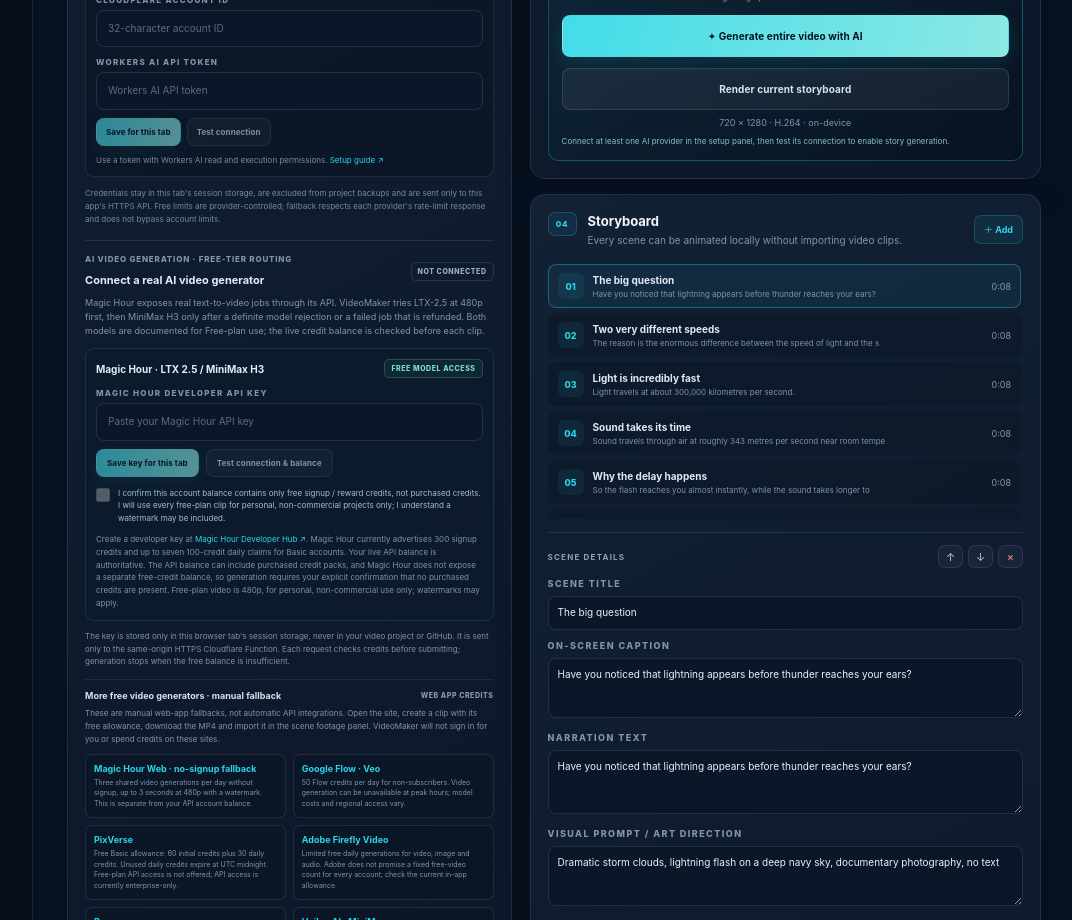
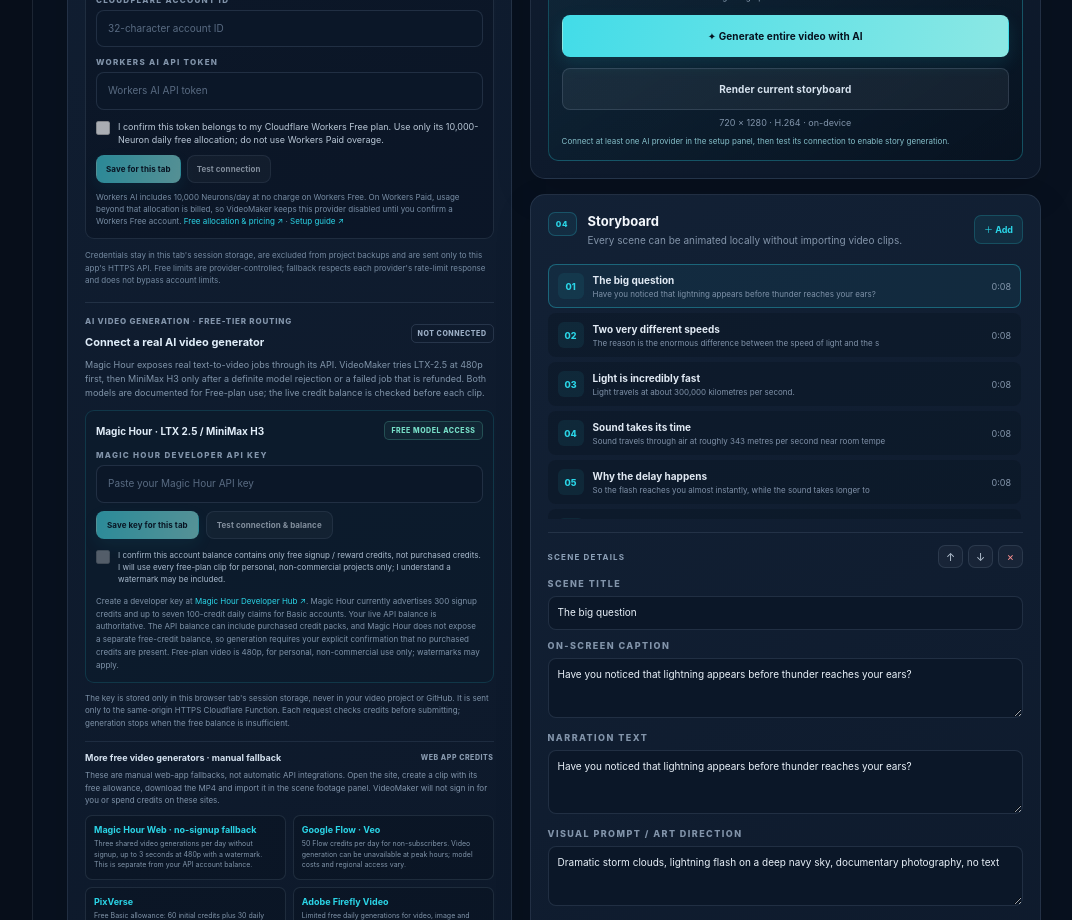
Before and after one commit to narayananagapuri25/VideoMaker, a React (Vite) app: page / in a window 1280 px wide. Shown: the part 1180-2100 px from the top of the page, without its empty margins (205-1277 px from the left). Built offline with nearby package versions, Linux system fonts and the light colour scheme; no server answers.

Commit message:
Add explicit Workers Free quota confirmation and billing disclosure

```diff
--- a/src/components/AIProviderConnections.tsx
+++ b/src/components/AIProviderConnections.tsx
@@ -1,7 +1,10 @@
 import { useState } from "react";
 import {
   clearSecondaryAIKey,
+  confirmCloudflareFreeUseOnly,
   getSecondaryAIProviderHeaders,
+  hasCloudflareAIKey,
+  hasCloudflareFreeUseOnlyConfirmation,
   hasSecondaryAIKey,
   saveCloudflareAIConnection,
   saveSecondaryAIKey,
@@ -45,8 +48,9 @@ export default function AIProviderConnections({ onConnectionChange }: Props) {
   const [saved, setSaved] = useState<Record<string, boolean>>({
     groq: hasSecondaryAIKey("groq"),
     openrouter: hasSecondaryAIKey("openrouter"),
-    cloudflare: hasSecondaryAIKey("cloudflare"),
+    cloudflare: hasCloudflareAIKey(),
   });
+  const [cloudflareFreeOnly, setCloudflareFreeOnly] = useState(() => hasCloudflareFreeUseOnlyConfirmation());
   const [tests, setTests] = useState<Record<string, TestState | undefined>>({});
   const [testing, setTesting] = useState<string | null>(null);
 
@@ -67,6 +71,7 @@ export default function AIProviderConnections({ onConnectionChange }: Props) {
       saveCloudflareAIConnection(inputs.cloudflareAccount || "", inputs.cloudflareToken || "");
       setInputs((current) => ({ ...current, cloudflareToken: "", cloudflareAccount: "" }));
       setSaved((current) => ({ ...current, cloudflare: true }));
+      setCloudflareFreeOnly(false);
       setTests((current) => ({ ...current, cloudflare: undefined }));
       onConnectionChange?.();
     } catch (error) {
@@ -74,8 +79,23 @@ export default function AIProviderConnections({ onConnectionChange }: Props) {
     }
   }
 
+  function handleCloudflareFreeUseChange(checked: boolean) {
+    try {
+      confirmCloudflareFreeUseOnly(checked);
+      setCloudflareFreeOnly(checked);
+      setTests((current) => ({ ...current, cloudflare: undefined }));
+      onConnectionChange?.();
+    } catch (error) {
+      setTests((current) => ({
+        ...current,
+        cloudflare: { status: "error", message: error instanceof Error ? error.message : "Could not save the free-allocation confirmation." },
+      }));
+    }
+  }
+
   function removeProvider(provider: SecondaryAIProvider) {
     clearSecondaryAIKey(provider);
+    if (provider === "cloudflare") setCloudflareFreeOnly(false);
     setSaved((current) => ({ ...current, [provider]: false }));
     setTests((current) => ({ ...current, [provider]: undefined }));
     onConnectionChange?.();
@@ -151,12 +171,21 @@ export default function AIProviderConnections({ onConnectionChange }: Props) {
           <input id="cloudflare-account-id" autoComplete="off" spellCheck={false} value={inputs.cloudflareAccount} onChange={(event) => setInputs((current) => ({ ...current, cloudflareAccount: event.target.value }))} placeholder={saved.cloudflare ? "Account ID saved · paste to replace" : "32-character account ID"} />
           <label className="field-label" htmlFor="cloudflare-ai-token">WORKERS AI API TOKEN</label>
           <input id="cloudflare-ai-token" type="password" autoComplete="off" spellCheck={false} value={inputs.cloudflareToken} onChange={(event) => setInputs((current) => ({ ...current, cloudflareToken: event.target.value }))} placeholder={saved.cloudflare ? "Token saved for this tab · paste to replace" : "Workers AI API token"} />
+          <label className="rights-confirm ai-cloudflare-free-confirm">
+            <input
+              type="checkbox"
+              checked={cloudflareFreeOnly}
+              disabled={!saved.cloudflare}
+              onChange={(event) => handleCloudflareFreeUseChange(event.target.checked)}
+            />
+            <span>I confirm this token belongs to my Cloudflare Workers Free plan. Use only its 10,000-Neuron daily free allocation; do not use Workers Paid overage.</span>
+          </label>
           <div className="ai-provider-actions">
             <button className="button button-primary" disabled={!inputs.cloudflareAccount?.trim() || !inputs.cloudflareToken?.trim()} onClick={saveCloudflare}>Save for this tab</button>
-            <button className="button button-secondary" disabled={testing !== null || !saved.cloudflare} onClick={() => void testProvider("cloudflare")}>{testing === "cloudflare" ? "Testing…" : "Test connection"}</button>
+            <button className="button button-secondary" disabled={testing !== null || !saved.cloudflare || !cloudflareFreeOnly} onClick={() => void testProvider("cloudflare")}>{testing === "cloudflare" ? "Testing…" : "Test connection"}</button>
             {saved.cloudflare && <button className="text-button" onClick={() => removeProvider("cloudflare")}>Remove</button>}
           </div>
-          <p className="ai-provider-help">Use a token with Workers AI read and execution permissions. <a href="https://developers.cloudflare.com/workers-ai/get-started/rest-api/" target="_blank" rel="noreferrer">Setup guide ↗</a></p>
+          <p className="ai-provider-help">Workers AI includes 10,000 Neurons/day at no charge on Workers Free. On Workers Paid, usage beyond that allocation is billed, so VideoMaker keeps this provider disabled until you confirm a Workers Free account. <a href="https://developers.cloudflare.com/workers-ai/platform/pricing/" target="_blank" rel="noreferrer">Free allocation & pricing ↗</a> · <a href="https://developers.cloudflare.com/workers-ai/get-started/rest-api/" target="_blank" rel="noreferrer">Setup guide ↗</a></p>
           {tests.cloudflare && (
             <div className={"gemini-test-result " + tests.cloudflare.status} role={tests.cloudflare.status === "error" ? "alert" : "status"}>
               <span className="gemini-test-icon">{tests.cloudflare.status === "success" ? "✓" : tests.cloudflare.status === "error" ? "!" : "…"}</span>
```
